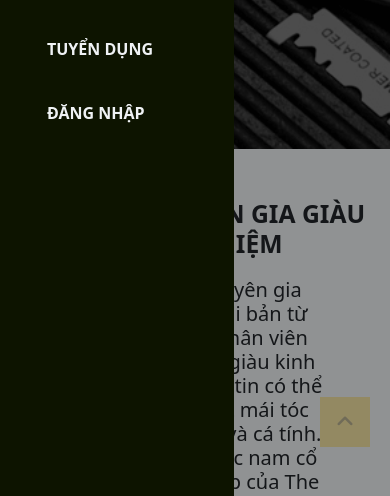
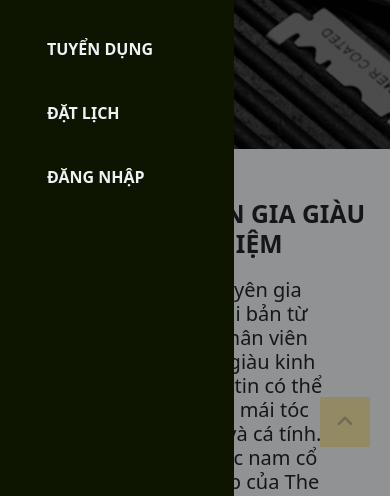
Before and after one commit to truong99hv/VS-code, a plain HTML site: page Du an web tinh/doinguchuyengia.html in a window 390 px wide. Both pictures are taken after a click on the element 338 px from the left and 48 px from the top of the page. Shown: the part 347-843 px from the top of the page. Drawn offline with nearby package versions, Linux system fonts and the light colour scheme.

Commit message:
add booking

```diff
--- a/Du an web tinh/doinguchuyengia.html
+++ b/Du an web tinh/doinguchuyengia.html
@@ -133,6 +133,10 @@
                 <li class="navbar__link"><a href="lien-he.html">Liên hệ</a></li>
                 <li class="navbar__link">
                   <a href="tuyen-dung.html">Tuyển Dụng</a>
+                </li>
+
+                   <li class="navbar__link d-md-none">
+                  <a href="dat-lich.html">đặt lịch</a>
                 </li>
                 <li class="navbar__link">
                   <a href="thanh-vien.html">Đăng Nhập</a>
```
Also changed, not shown: Du an web tinh/cacmautocdep.html (+3 -0 lines), Du an web tinh/dang-nhap.html (+5 -0 lines), Du an web tinh/dat-lich.html (+4 -0 lines), Du an web tinh/dich-vu.html (+4 -0 lines), Du an web tinh/index.html (+4 -0 lines), Du an web tinh/lien-he.html (+4 -0 lines), Du an web tinh/thanh-vien.html (+4 -0 lines), Du an web tinh/tuyen-dung.html (+4 -0 lines).
